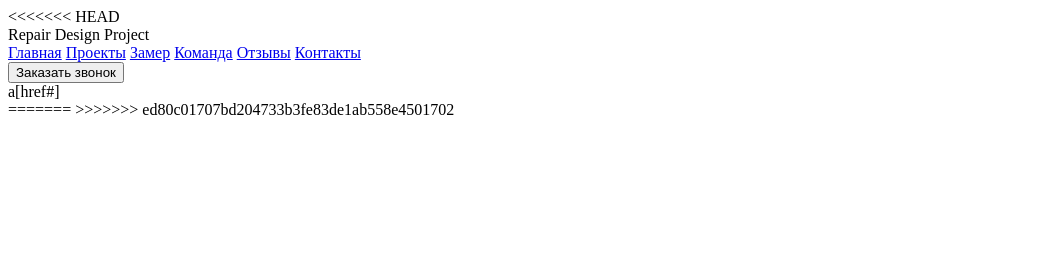
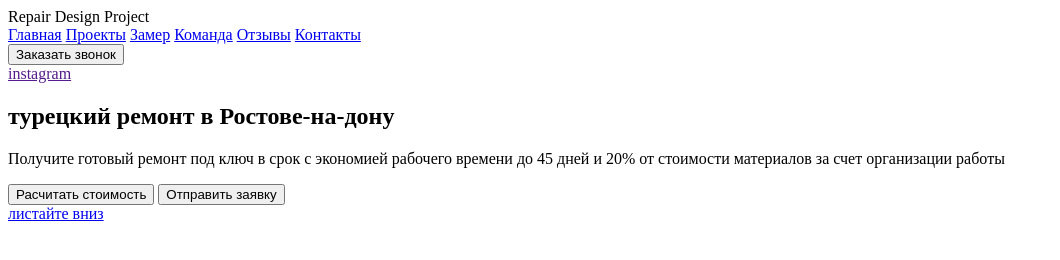
Before and after one commit to Bongbottom/longbottom_18, a website: page index.html in a window 1280 px wide. Shown: the whole page, without its empty margins (0-1060 px from the left). Drawn offline with Linux system fonts and the light colour scheme.

Commit message:
create hero

```diff
--- a/index.html
+++ b/index.html
@@ -1,4 +1,3 @@
-<<<<<<< HEAD
     <!DOCTYPE html>
     <html lang="en">
     <head>
@@ -29,22 +28,27 @@
             <!-- /.container -->
         </header>
         <main>
-            <selection class="hero">
-                a[href#]
-            </selection>
+
+                <section class="hero">
+                    <a href="" class="instagram hero__instagram">instagram</a>
+                    <div class="hero__content">
+                        <div class="container">
+                     <h1 class="title hero__title">турецкий ремонт в Ростове-на-дону</h1>
+                     <p class="hero__text">Получите готовый ремонт под ключ в срок с
+                    экономией рабочего времени до 45 дней и 20% от стоимости материалов
+                    за счет организации работы</p>
+                <button class="button hero__button button--primary">Расчитать стоимость</button>
+                <button class="button hero__button button--outline">Отправить заявку</button>
+                 </div>
+                 <!-- /.container -->
+                 </div>
+                 <!-- /.hero__content -->
+                 <a href="#" class="scroll-down">листайте вниз</a>
+                </section>
+                 <!-- /.hero -->
+
+
         </main>
 
     </body>
-=======
-    <!DOCTYPE html>
-    <html lang="en">
-    <head>
-        <meta charset="UTF-8">
-        <meta name="viewport" content="width=device-width, initial-scale=1.0">
-        <title>Document</title>
-    </head>
-    <body>
-
-    </body>
->>>>>>> ed80c01707bd204733b3fe83de1ab558e4501702
     </html>
```
